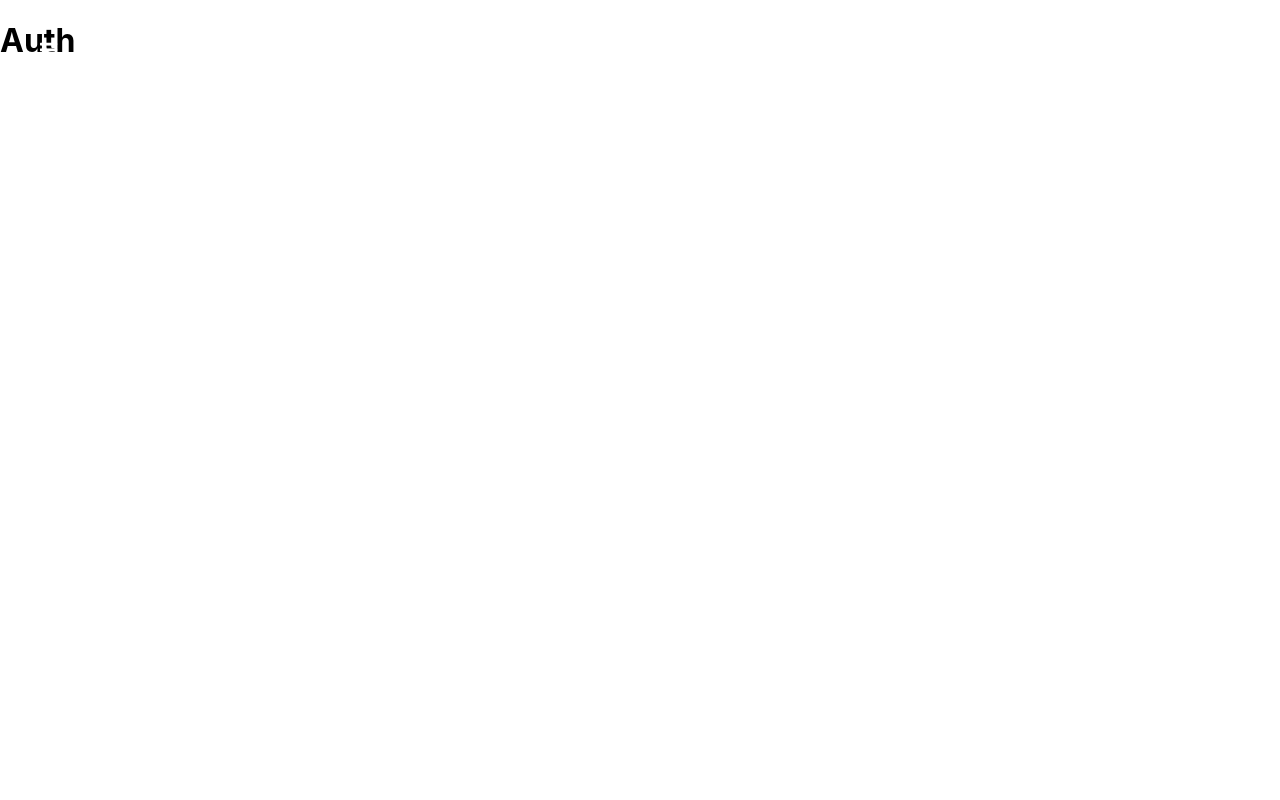
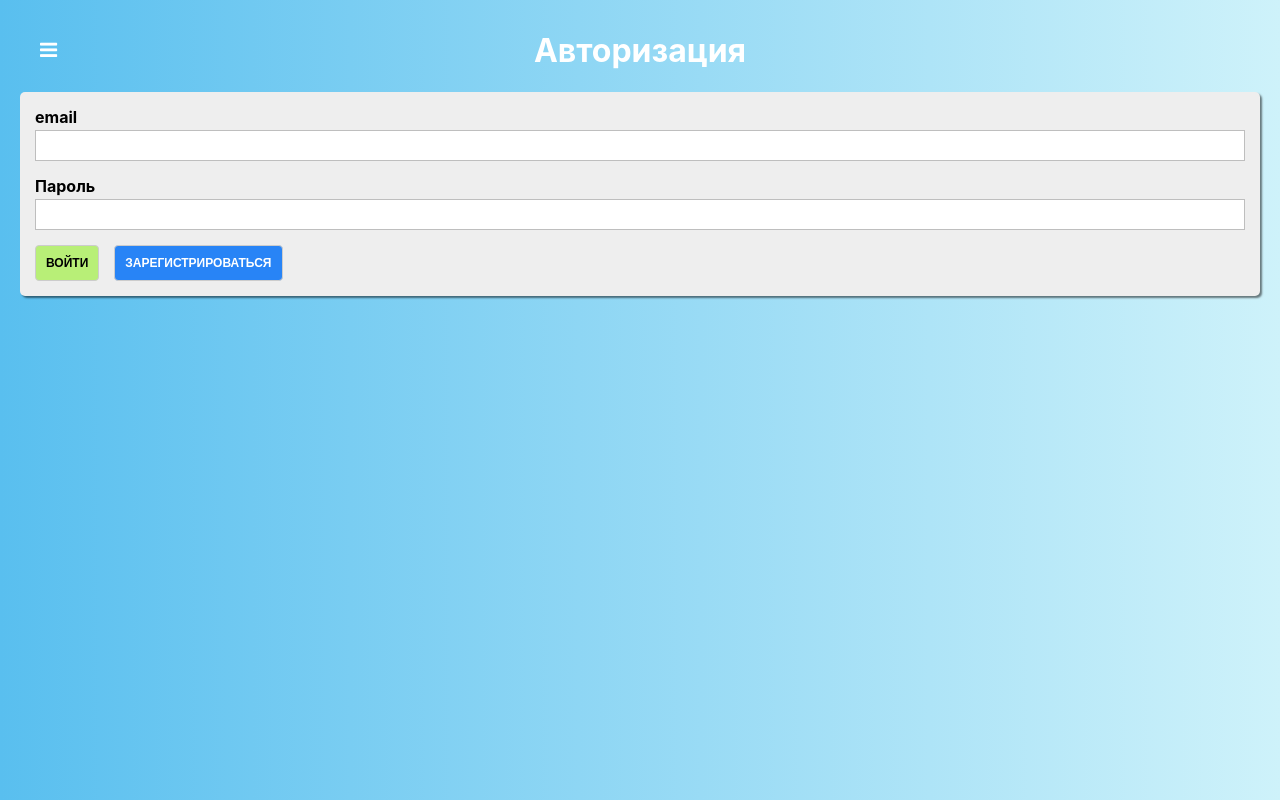
Before and after one commit to xxlxep/react-quiz, a React app: page /auth in a window 1280 px wide. Built offline with nearby package versions, Linux system fonts and the light colour scheme.

Commit message:
AuthForm

```diff
--- /dev/null
+++ b/src/components/UI/Input/Input.js
@@ -0,0 +1,31 @@
+import React from 'react';
+import classes from './Input.module.css';
+
+function isInvalid({ valid, touched, shouldValidate }) {
+  return !valid && shouldValidate && touched;
+}
+
+const Input = (props) => {
+  const inputType = props.type || 'text';
+  const cls = [classes.Input];
+  const htmlFor = `${inputType}-${Math.random()}`;
+  if (isInvalid(props)) {
+    cls.push(classes.invalid);
+  }
+  return (
+    <div className={cls.join(' ')}>
+      <label htmlFor={htmlFor}>{props.label}</label>
+      <input
+        type={inputType}
+        id={htmlFor}
+        value={props.value}
+        onChange={props.onChange}
+      />
+      {isInvalid(props) ? (
+        <span>{props.errorMesage || 'Введите верное значение'}</span>
+      ) : null}
+    </div>
+  );
+};
+
+export default Input;
--- /dev/null
+++ b/src/components/UI/Input/Input.module.css
@@ -0,0 +1,27 @@
+.Input {
+  margin-bottom: 15px;
+}
+.Input label {
+  margin-bottom: 3px;
+  padding: 0;
+  display: block;
+  font-weight: bold;
+}
+.Input input {
+  display: block;
+  box-sizing: border-box;
+  border: 1px solid #bebebe;
+  padding: 7px;
+  margin: 0 0 5px;
+  width: 100%;
+  outline: none;
+  transition: all 300ms ease-in-out;
+}
+.Input span {
+  color: #f01f30;
+  font-size: 12px;
+  font-weight: bold;
+}
+.Input.invalid label {
+  color: #f01f30;
+}
--- a/src/containers/Auth/Auth.js
+++ b/src/containers/Auth/Auth.js
@@ -1,10 +1,33 @@
-import React, { Component } from "react";
+import React, { Component } from 'react';
+import classes from './Auth.module.css';
+import Button from '../../components/UI/Button/Button';
+import Input from '../../components/UI/Input/Input';
+export default class Auth extends Component {
+  loginHandler = () => {};
 
-export default class Auth extends Component {
+  loginHandler = () => {};
+  submitHandler = (event) => event.preventDefault();
+
   render() {
     return (
-      <div>
-        <h1>Auth</h1>
+      <div className={classes.Auth}>
+        <div>
+          <h1>Авторизация</h1>
+          <form className={classes.AuthForm} onSubmit={this.submitHandler}>
+            <Input label='email' errorMesage='ntcn' />
+
+            <Input label='Пароль' />
+
+            <Button type='success' onClick={this.loginHandler}>
+              {' '}
+              Войти
+            </Button>
+            <Button type='primary' onClick={this.registerHandler}>
+              {' '}
+              Зарегистрироваться
+            </Button>
+          </form>
+        </div>
       </div>
     );
   }
--- /dev/null
+++ b/src/containers/Auth/Auth.module.css
@@ -0,0 +1,24 @@
+.Auth {
+  display: flex;
+  justify-content: center;
+  padding-top: 10px;
+  flex-grow: 1;
+  width: 100%;
+  background: linear-gradient(270deg, #cef2fa 0%, #59bfef 100%);
+}
+
+.Auth > div {
+  width: 100%;
+  min-width: 600px;
+  padding: 0 20px;
+}
+.Auth h1 {
+  color: #fff;
+  text-align: center;
+}
+.AuthForm {
+  background: #eee;
+  box-shadow: 2px 2px 2px rgba(0, 0, 0, 0.5);
+  padding: 15px;
+  border-radius: 5px;
+}
```
